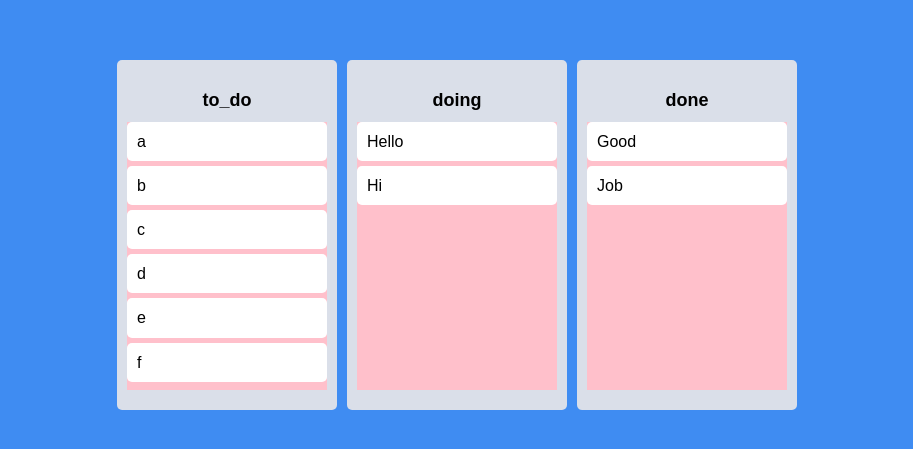
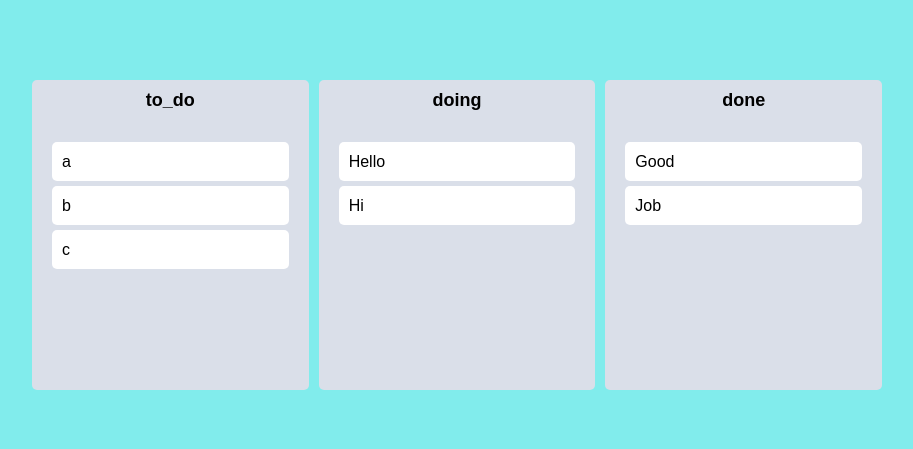
Before and after one commit to ivanselah/trello, a React (Create React App) app: page / in a window 1280 px wide. Shown: the part 165-614 px from the top of the page, without its empty margins (183-1096 px from the left). Built offline with nearby package versions, Linux system fonts and the light colour scheme.

Commit message:
drag style

```diff
--- a/src/App.tsx
+++ b/src/App.tsx
@@ -7,7 +7,7 @@ import Board from './Components/Board';
 
 const Wrapper = styled.div`
   display: flex;
-  max-width: 680px;
+  max-width: 850px;
   width: 100%;
   margin: 0 auto;
   justify-content: center;
--- a/src/Components/Board.tsx
+++ b/src/Components/Board.tsx
@@ -33,8 +33,7 @@ function Board({ toDos, boardId }: BoardProps) {
 export default Board;
 
 const Wrapper = styled.div`
-  padding: 20px 10px;
-  padding-top: 30px;
+  padding-top: 10px;
   background-color: ${(props) => props.theme.boardColor};
   border-radius: 5px;
   min-height: 300px;
@@ -55,7 +54,8 @@ type AreaProps = {
 };
 
 const Area = styled.div<AreaProps>`
-  background-color: ${(props) => (props.isDaggingOver ? 'tomato' : props.draggingFromThisWith ? 'red' : 'pink')};
+  background-color: ${(props) => (props.isDaggingOver ? '#b2bec3' : props.draggingFromThisWith ? '#dfe6e9' : 'transparent')};
   flex-grow: 1;
   transition: background-color 0.3s ease-in-out;
+  padding: 20px;
 `;
--- a/src/Components/DraggableCard.tsx
+++ b/src/Components/DraggableCard.tsx
@@ -12,8 +12,8 @@ type DraggableCardProps = {
 function DraggableCard({ toDo, index }: DraggableCardProps) {
   return (
     <Draggable draggableId={toDo} index={index}>
-      {(provided) => (
-        <Card ref={provided.innerRef} {...provided.draggableProps} {...provided.dragHandleProps}>
+      {(provided, snapshot) => (
+        <Card isDragging={snapshot.isDragging} ref={provided.innerRef} {...provided.draggableProps} {...provided.dragHandleProps}>
           {toDo}
         </Card>
       )}
@@ -23,9 +23,10 @@ function DraggableCard({ toDo, index }: DraggableCardProps) {
 
 export default React.memo(DraggableCard);
 
-const Card = styled.div`
+const Card = styled.div<{ isDragging: boolean }>`
   border-radius: 5px;
   margin-bottom: 5px;
   padding: 10px 10px;
-  background-color: ${(props) => props.theme.cardColor};
+  background-color: ${(props) => (props.isDragging ? '#55efc4' : props.theme.cardColor)};
+  box-shadow: ${(props) => (props.isDragging ? '0px 2px 20px rgba(0, 0, 0, 0.5)' : 'none')};
 `;
--- a/src/atoms.tsx
+++ b/src/atoms.tsx
@@ -7,7 +7,7 @@ type ToDoStateProps = {
 export const toDoState = atom<ToDoStateProps>({
   key: 'toDo',
   default: {
-    to_do: ['a', 'b', 'c', 'd', 'e', 'f'],
+    to_do: ['a', 'b', 'c'],
     doing: ['Hello', 'Hi'],
     done: ['Good', 'Job'],
   },
--- a/src/theme.ts
+++ b/src/theme.ts
@@ -1,7 +1,7 @@
 import { DefaultTheme } from 'styled-components';
 
 export const darkTheme: DefaultTheme = {
-  bgColor: '#3F8CF2',
+  bgColor: '#81ecec',
   boardColor: '#DADFE9',
   cardColor: 'white',
 };
```
